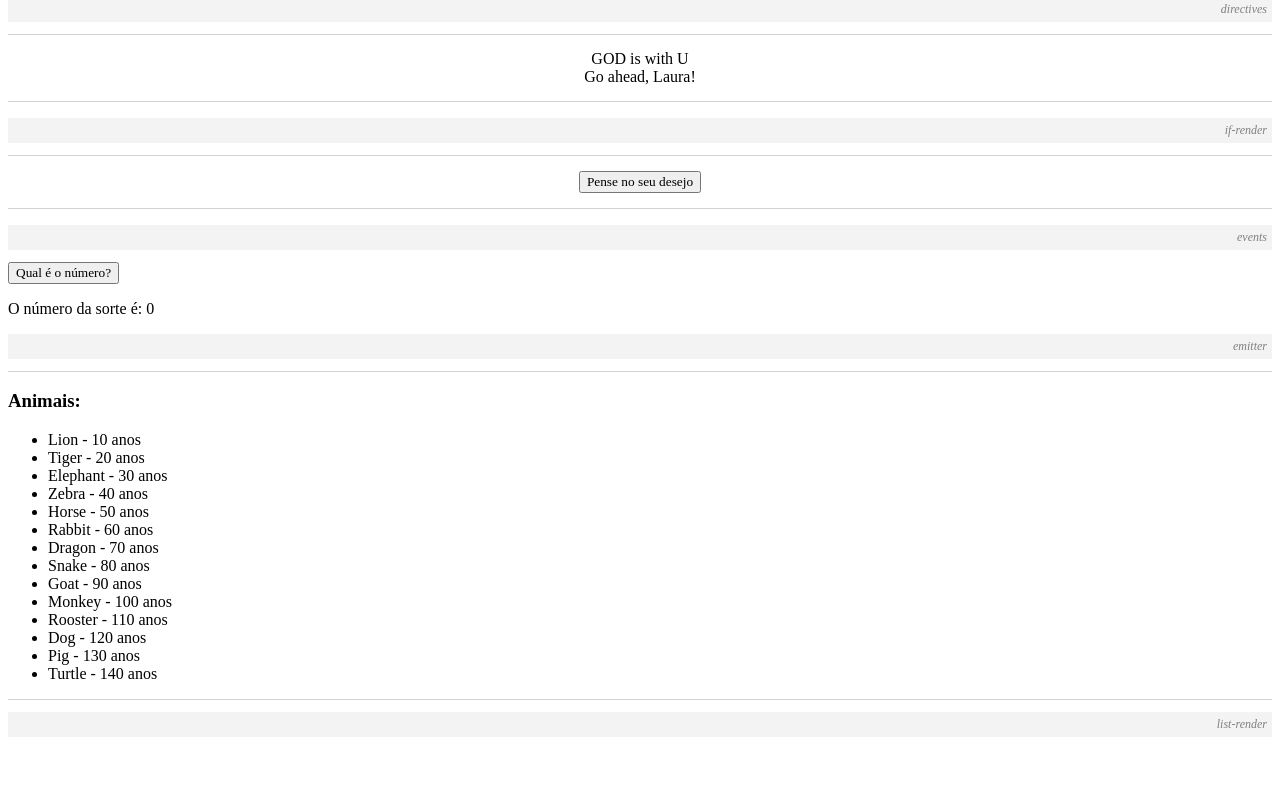
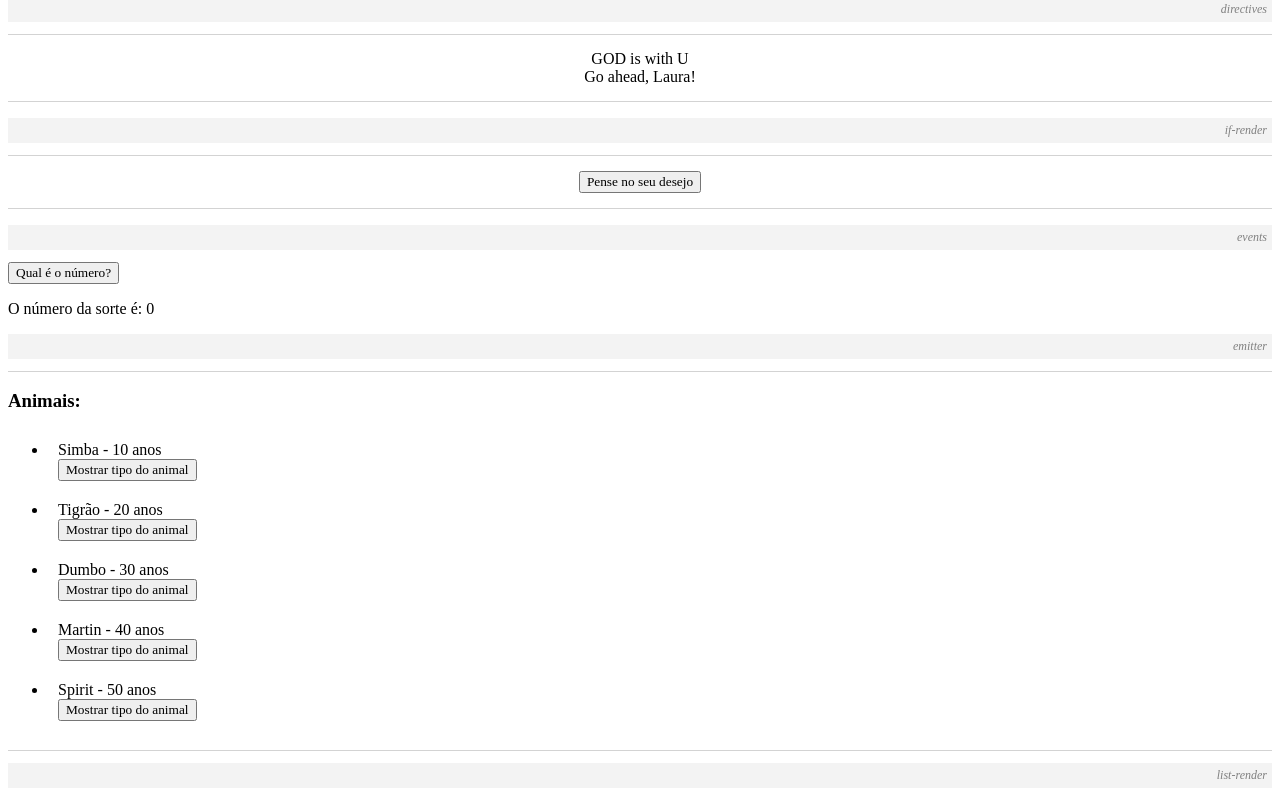
Before and after one commit to LauraaPaiva/hello, an Angular app: page / in a window 1280 px wide. Shown: the part 649-1449 px from the top of the page. Before the commit the page ends 1398 px from the top, so only its background shows below. Built offline with nearby package versions, Linux system fonts and the light colour scheme.

Commit message:
Utilização de interface

```diff
--- /dev/null
+++ b/src/app/Animal.ts
@@ -0,0 +1,5 @@
+export interface Animal {
+  name: string;
+  type: string;
+  age: number;
+}
--- a/src/app/components/list-render/list-render.component.css
+++ b/src/app/components/list-render/list-render.component.css
@@ -0,0 +1,3 @@
+.animal{
+    padding: 10px;
+}
--- a/src/app/components/list-render/list-render.component.html
+++ b/src/app/components/list-render/list-render.component.html
@@ -1,9 +1,13 @@
 <div class="bordas">
   <h3>Animais:</h3>
   <ul>
-    <li *ngFor="let aninal of animals">
-      {{ aninal.name }} - {{ aninal.age }} anos<br />
+    <li *ngFor="let animal of animals">
+      <div class="animal">
+        {{ animal.name }} - {{ animal.age }} anos<br />
+        <button (click)="showType(animal)">Mostrar tipo do animal</button>
+      </div>
     </li>
   </ul>
+  <h3>{{ animalDetails }}</h3>
 </div>
 <p class="aula">list-render</p>
--- a/src/app/components/list-render/list-render.component.ts
+++ b/src/app/components/list-render/list-render.component.ts
@@ -1,5 +1,6 @@
 import { Component } from '@angular/core';
 import { CommonModule } from '@angular/common';
+import { Animal } from '../../Animal';
 
 @Component({
   selector: 'app-list-render',
@@ -9,20 +10,17 @@ import { CommonModule } from '@angular/common';
   styleUrl: './list-render.component.css',
 })
 export class ListRenderComponent {
-  animals = [
-    { name: 'Lion', age: 10 },
-    { name: 'Tiger', age: 20 },
-    { name: 'Elephant', age: 30 },
-    { name: 'Zebra', age: 40 },
-    { name: 'Horse', age: 50 },
-    { name: 'Rabbit', age: 60 },
-    { name: 'Dragon', age: 70 },
-    { name: 'Snake', age: 80 },
-    { name: 'Goat', age: 90 },
-    { name: 'Monkey', age: 100 },
-    { name: 'Rooster', age: 110 },
-    { name: 'Dog', age: 120 },
-    { name: 'Pig', age: 130 },
-    { name: 'Turtle', age: 140 },
+  animals: Animal[] = [
+    { name: 'Simba', type: 'Lion', age: 10 },
+    { name: 'Tigrão', type: 'Tiger', age: 20 },
+    { name: 'Dumbo', type: 'Elephant', age: 30 },
+    { name: 'Martin', type: 'Zebra', age: 40 },
+    { name: 'Spirit', type: 'Horse', age: 50 },
   ];
+
+  animalDetails: string = '';
+
+  showType(animal: Animal) {
+    this.animalDetails = 'O ' + animal.name + ' é um ' + animal.type;
+  }
 }
```
